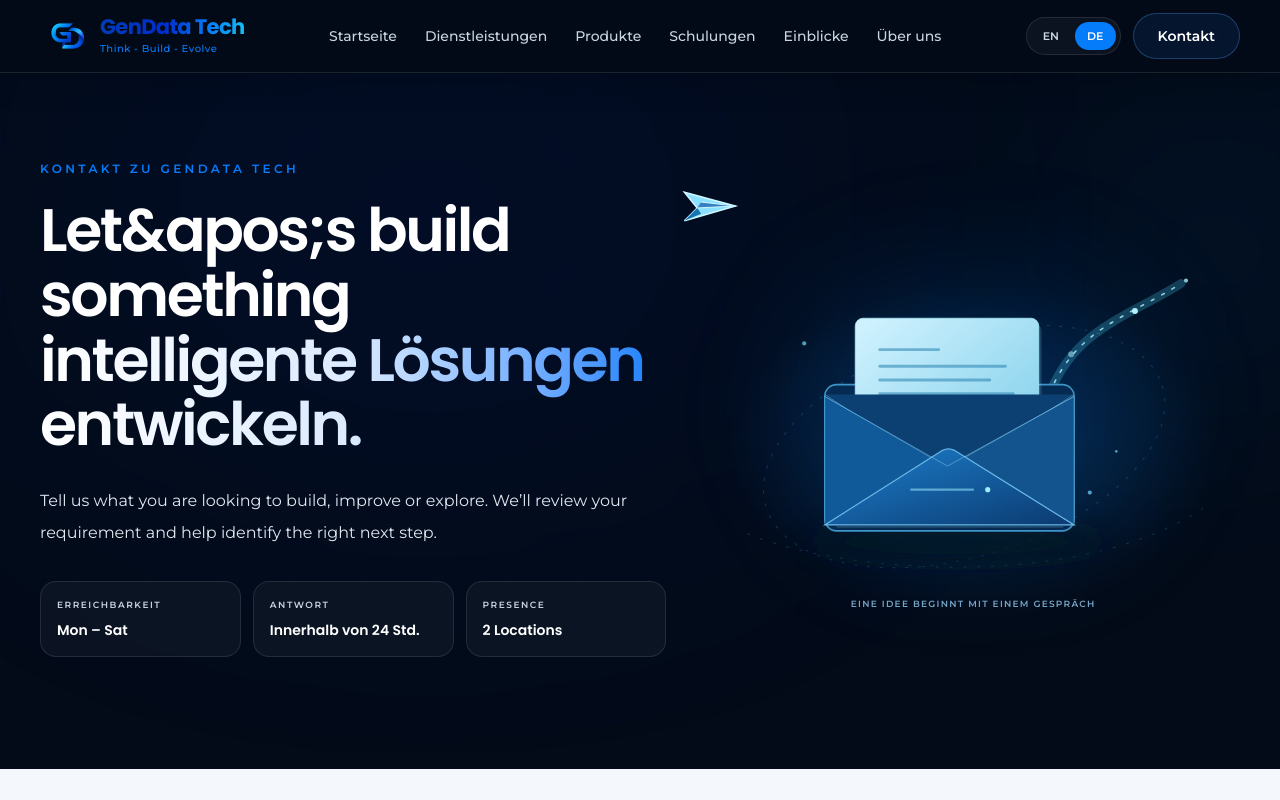
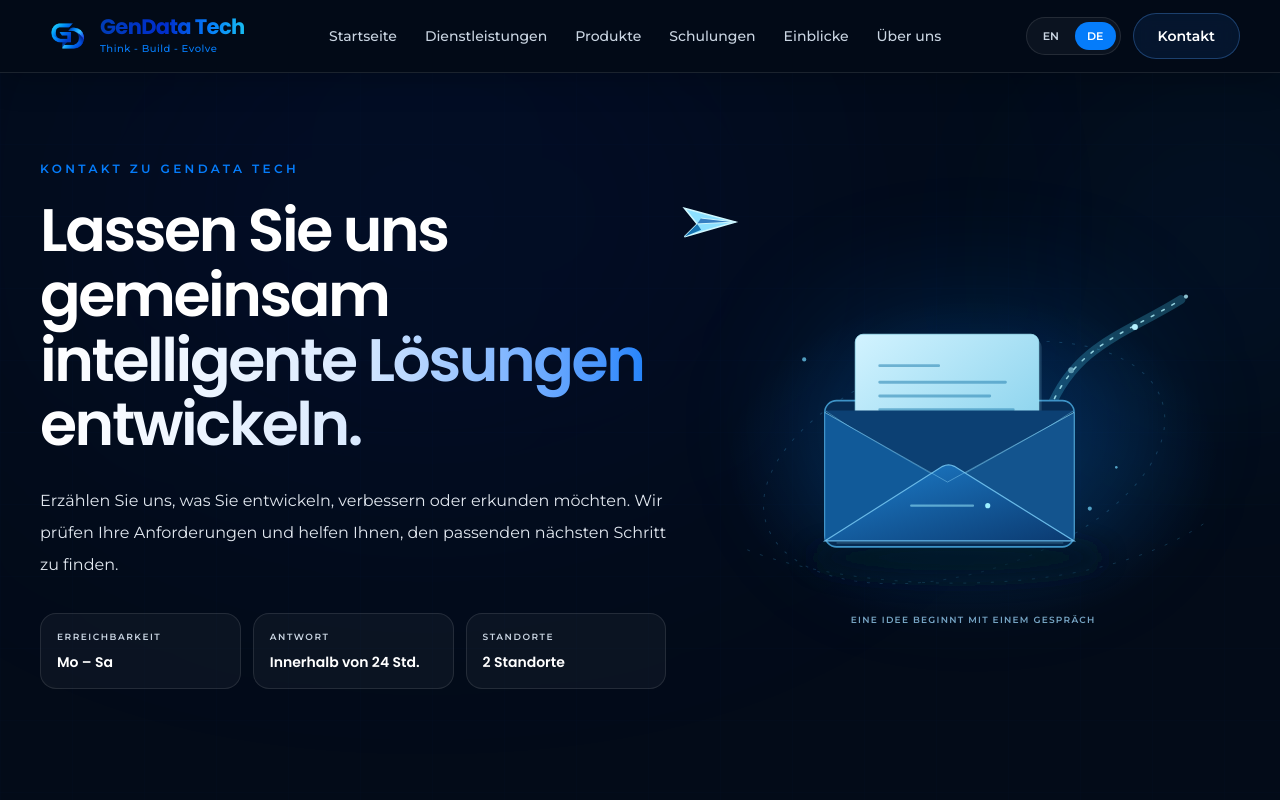
Before and after one commit to aravinthk1504/gendata-techv2, a Next.js app: page /de/contact in a window 1280 px wide. Shown: the top 800 px of the page. Built offline with nearby package versions, Linux system fonts and the light colour scheme.

Commit message:
Fix Contact heading translation and localize hero content

```diff
--- a/src/components/migrated/Contact.jsx
+++ b/src/components/migrated/Contact.jsx
@@ -453,7 +453,7 @@ function Contact() {
                   }}
                   className="mt-5 max-w-4xl font-heading text-[clamp(2rem,8vw,2.5rem)] font-semibold leading-[1.08] tracking-[-0.04em] text-white sm:text-5xl lg:text-6xl"
                 >
-                  {tr("Let&apos;s build something")}
+                  {tr("Let's build something")}
                   <span className="block bg-gradient-to-r from-white via-blue-100 to-[#057CFA] bg-clip-text text-transparent">
                     {tr("intelligent together.")}
                   </span>
@@ -481,9 +481,9 @@ function Contact() {
                   }}
                   className="mt-7 max-w-2xl font-body text-sm leading-7 text-slate-200 sm:text-base sm:leading-8"
                 >
-                  Tell us what you are looking to build, improve or explore.
-                  We’ll review your requirement and help identify the right
-                  next step.
+                  {lang === "de"
+                    ? "Erzählen Sie uns, was Sie entwickeln, verbessern oder erkunden möchten. Wir prüfen Ihre Anforderungen und helfen Ihnen, den passenden nächsten Schritt zu finden."
+                    : "Tell us what you are looking to build, improve or explore. We’ll review your requirement and help identify the right next step."}
                 </motion.p>
 
                 {/* INFO */}
@@ -516,7 +516,7 @@ function Contact() {
                     </p>
 
                     <p className="mt-2 font-heading text-sm font-semibold text-white">
-                      Mon – Sat
+                      {lang === "de" ? "Mo – Sa" : "Mon – Sat"}
                     </p>
                   </div>
 
@@ -532,11 +532,11 @@ function Contact() {
 
                   <div className="rounded-2xl border border-white/10 bg-white/[0.04] p-4">
                     <p className="font-body text-[9px] font-semibold uppercase tracking-[0.17em] text-slate-300">
-                      Presence
+                      {tr("Presence")}
                     </p>
 
                     <p className="mt-2 font-heading text-sm font-semibold text-white">
-                      2 Locations
+                      {lang === "de" ? "2 Standorte" : "2 Locations"}
                     </p>
                   </div>
                 </motion.div>
```
